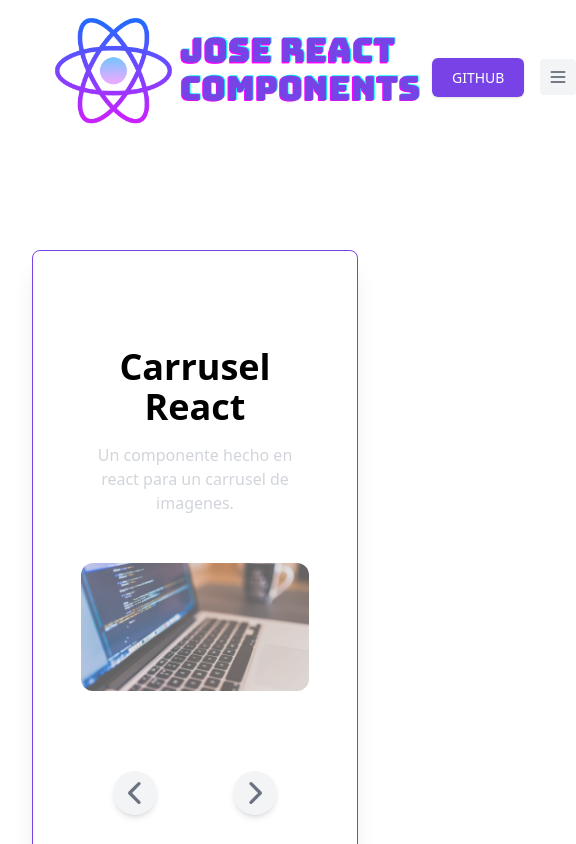
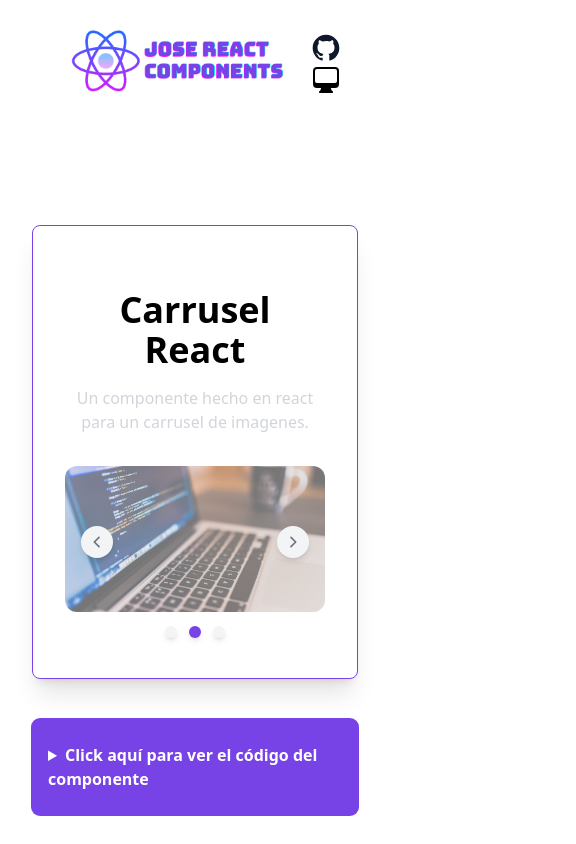
Before and after one commit to JoseOrdaz/jose-react-components, a Next.js app: page / in a window 390 px wide. Shown: the top 844 px of the page, 576 px wide, since content can reach past the window. Built offline with nearby package versions, Linux system fonts and the light colour scheme.

Commit message:
primer componente carrusel

```diff
--- a/components/LayoutWrapper.js
+++ b/components/LayoutWrapper.js
@@ -1,20 +1,28 @@
-import headerNavLinks from "../data/headerNavLinks";
 import Link from "next/link";
+import Image from "next/image";
 
 const LayoutWrapper = () => {
   return (
     <>
       <header aria-label="Site Header" className="bg-white">
-        <div className="mx-auto max-w-screen-xl px-4 sm:px-6 lg:px-8">
+        <div className="mx-auto max-w-6xl px-4 sm:px-6 lg:px-8">
           <div className="flex items-center justify-between">
             <div className="flex-1 md:flex md:items-center md:gap-12">
               <a className="block text-[#7843E6]" href="/">
                 <span className="sr-only">Home</span>
-                <img className="max-w-sm" src="./logo-josereact.png" />
+
+                <Image
+                    className="max-w-sm w-full p-5"
+                    width={300}
+                    height={900}
+                    src="/logo-josereact.png"
+                    alt="imagen"
+                  />
+
               </a>
             </div>
 
-            <div className="md:flex md:items-center md:gap-12">
+            <div className="md:flex md:items-center">
               {/* <nav aria-label="Site Nav" className="hidden md:block">
                 <ul className="flex items-center gap-6 text-sm">
                   <li>
@@ -34,40 +42,24 @@ const LayoutWrapper = () => {
               <div className="flex items-center gap-4">
                 <div className="sm:flex sm:gap-4">
                     <Link
-                    className="rounded-md bg-[#7843E6] px-5 py-2.5 text-sm font-medium text-white shadow"
                     target="_blank"
-                   href="https://github.com/JoseOrdaz">GITHUB</Link>
+                   href="https://github.com/JoseOrdaz"><svg viewBox="0 0 24 24" aria-hidden="true" class="h-8 w-8 fill-slate-900"><path fill-rule="evenodd" clip-rule="evenodd" d="M12 2C6.477 2 2 6.463 2 11.97c0 4.404 2.865 8.14 6.839 9.458.5.092.682-.216.682-.48 0-.236-.008-.864-.013-1.695-2.782.602-3.369-1.337-3.369-1.337-.454-1.151-1.11-1.458-1.11-1.458-.908-.618.069-.606.069-.606 1.003.07 1.531 1.027 1.531 1.027.892 1.524 2.341 1.084 2.91.828.092-.643.35-1.083.636-1.332-2.22-.251-4.555-1.107-4.555-4.927 0-1.088.39-1.979 1.029-2.675-.103-.252-.446-1.266.098-2.638 0 0 .84-.268 2.75 1.022A9.607 9.607 0 0 1 12 6.82c.85.004 1.705.114 2.504.336 1.909-1.29 2.747-1.022 2.747-1.022.546 1.372.202 2.386.1 2.638.64.696 1.028 1.587 1.028 2.675 0 3.83-2.339 4.673-4.566 4.92.359.307.678.915.678 1.846 0 1.332-.012 2.407-.012 2.734 0 .267.18.577.688.48 3.97-1.32 6.833-5.054 6.833-9.458C22 6.463 17.522 2 12 2Z"></path></svg></Link>
 
-                  <div className="hidden sm:flex">
+                  <div className="sm:flex">
                       <Link
-                      className="rounded-md bg-gray-100 px-5 py-2.5 text-sm font-medium text-[#7843E6]"
                       target="_blank"
 
                       href="https://portfolio.joseordaz.com/">
-                        PORTFOLIO
+<svg xmlns="http://www.w3.org/2000/svg" viewBox="0 0 24 24" fill="currentColor" class="w-8 h-8">
+  <path fill-rule="evenodd" d="M2.25 5.25a3 3 0 013-3h13.5a3 3 0 013 3V15a3 3 0 01-3 3h-3v.257c0 .597.237 1.17.659 1.591l.621.622a.75.75 0 01-.53 1.28h-9a.75.75 0 01-.53-1.28l.621-.622a2.25 2.25 0 00.659-1.59V18h-3a3 3 0 01-3-3V5.25zm1.5 0v7.5a1.5 1.5 0 001.5 1.5h13.5a1.5 1.5 0 001.5-1.5v-7.5a1.5 1.5 0 00-1.5-1.5H5.25a1.5 1.5 0 00-1.5 1.5z" clip-rule="evenodd" />
+</svg>
+
                       </Link>
 
                   </div>
                 </div>
 
-                <div className="block md:hidden">
-                  <button className="rounded bg-gray-100 p-2 text-gray-600 transition hover:text-gray-600/75">
-                    <svg
-                      xmlns="http://www.w3.org/2000/svg"
-                      className="h-5 w-5"
-                      fill="none"
-                      viewBox="0 0 24 24"
-                      stroke="currentColor"
-                      strokeWidth="2"
-                    >
-                      <path
-                        strokeLinecap="round"
-                        strokeLinejoin="round"
-                        d="M4 6h16M4 12h16M4 18h16"
-                      />
-                    </svg>
-                  </button>
-                </div>
+
               </div>
             </div>
           </div>
--- a/pages/index.js
+++ b/pages/index.js
@@ -19,7 +19,7 @@ export default function Home() {
       </Head>
       <LayoutWrapper></LayoutWrapper>
 
-      <main className="max-w-4xl mx-auto py-24">
+      <main className="max-w-6xl mx-auto py-24">
         <Carousel  />
 
         <details className="w-full mt-10   font-semibold text-white hover:text-black cursor-pointer hover:bg-gray-100 bg-[#7843E6] rounded-lg ring-1 ring-[#7843E6]">
--- a/src/components/carrusel/Carousel.js
+++ b/src/components/carrusel/Carousel.js
@@ -1,13 +1,8 @@
 import React from "react";
 import { useState, useEffect } from "react";
-import Image from 'next/image';
-
-
-
+import Image from "next/image";
 
 function Slider() {
-
-
   const imagenes = ["/foto.jpg", "/foto1.jpg", "/foto2.jpg"];
 
   const [imagenActual, setImagenActual] = useState(0);
@@ -37,8 +32,8 @@ function Slider() {
 
   return (
     <>
-      <div className="relative transform overflow-hidden min-w-xl rounded-lg bg-white text-left shadow-xl border-[#7843E6] border p-12 transition-all sm:w-full">
-        <div className="mx-auto max-w-xl text-center py-12">
+      <div className="relative transform overflow-hidden min-w-xl rounded-lg bg-white text-left shadow-xl border-[#7843E6] border p-8 transition-all sm:w-full">
+        <div className="mx-auto max-w-xl text-center py-8">
           <h2 className="text-4xl font-bold sm:text-5xl">Carrusel React</h2>
 
           <p className="mt-4 text-gray-300">
@@ -65,9 +60,8 @@ function Slider() {
                   <Image
                     className="rounded-xl"
                     key={index}
-                    width={900}
-                    height={900}
-
+                    width={1200}
+                    height={1200}
                     src={imagen}
                     alt="imagen"
                   />
@@ -75,46 +69,8 @@ function Slider() {
               </div>
             );
           })}
-          <button
-            className="absolute left-8 top-52  w-11 h-11 flex justify-center items-center rounded-full shadow-md z-10 bg-gray-100 hover:bg-gray-200"
-            onClick={anteriorImagen}
-          >
-            <svg
-              className=" w-8 h-8 font-bold transition duration-500 ease-in-out transform motion-reduce:transform-none text-gray-500 hover:text-gray-600 hover:-translate-x-0.5"
-              fill="none"
-              stroke="currentColor"
-              viewBox="0 0 24 24"
-              xmlns="http://www.w3.org/2000/svg"
-            >
-              <path
-                strokeLinecap="round"
-                strokeLinejoin="round"
-                strokeWidth="2.5"
-                d="M15 19l-7-7 7-7"
-              ></path>
-            </svg>
-          </button>
-          <button
-            className="absolute right-8 top-52 w-11 h-11 flex justify-center items-center rounded-full shadow-md z-10 bg-gray-100 hover:bg-gray-200"
-            onClick={siguienteImagen}
-          >
-            <svg
-              className=" w-8 h-8 font-bold transition duration-500 ease-in-out transform motion-reduce:transform-none text-gray-500 hover:text-gray-600 hover:translate-x-0.5"
-              fill="none"
-              stroke="currentColor"
-              viewBox="0 0 24 24"
-              xmlns="http://www.w3.org/2000/svg"
-            >
-              <path
-                strokeLinecap="round"
-                strokeLinejoin="round"
-                strokeWidth="2.5"
-                d="M9 5l7 7-7 7"
-              ></path>
-            </svg>
-          </button>
 
-          <div className="absolute z-30 flex space-x-3 -translate-x-1/2 bottom-5 left-1/2">
+          <div className="absolute z-30 flex space-x-3 -translate-x-1/2 bottom-2 left-1/2">
             <button
               className={
                 imagenActual === 0
@@ -140,6 +96,44 @@ function Slider() {
               onClick={() => setImagenActual(2)}
             ></button>
           </div>
+          <button
+            className="absolute left-4 top-1/3 sm:top-1/2  w-8 h-8 flex justify-center items-center rounded-full shadow-md z-10 bg-gray-100 hover:bg-gray-200"
+            onClick={anteriorImagen}
+          >
+            <svg
+              className=" w-4 h-4 font-bold transition duration-500 ease-in-out transform motion-reduce:transform-none text-gray-500 hover:text-gray-600 hover:-translate-x-0.5"
+              fill="none"
+              stroke="currentColor"
+              viewBox="0 0 24 24"
+              xmlns="http://www.w3.org/2000/svg"
+            >
+              <path
+                strokeLinecap="round"
+                strokeLinejoin="round"
+                strokeWidth="2.5"
+                d="M15 19l-7-7 7-7"
+              ></path>
+            </svg>
+          </button>
+          <button
+            className="absolute right-4 top-1/3 w-8 h-8 sm:top-1/2 flex justify-center items-center rounded-full shadow-md z-10 bg-gray-100 hover:bg-gray-200"
+            onClick={siguienteImagen}
+          >
+            <svg
+              className=" w-4 h-4 sm: font-bold transition duration-500 ease-in-out transform motion-reduce:transform-none text-gray-500 hover:text-gray-600 hover:translate-x-0.5"
+              fill="none"
+              stroke="currentColor"
+              viewBox="0 0 24 24"
+              xmlns="http://www.w3.org/2000/svg"
+            >
+              <path
+                strokeLinecap="round"
+                strokeLinejoin="round"
+                strokeWidth="2.5"
+                d="M9 5l7 7-7 7"
+              ></path>
+            </svg>
+          </button>
         </div>
       </div>
     </>
--- a/styles/globals.css
+++ b/styles/globals.css
@@ -3,6 +3,26 @@
 @tailwind utilities;
 
 
-.carrusel {display: flex;height: 450px;width: 100%;max-width: 800px;position:relative;}
-.carrusel .slide {opacity: 0;transition: opacity 3.5s ease-in-out;position:relative;}
-.carrusel .slide.active {opacity: 1;transition: opacity 3.5s ease-in-out;}
+.carrusel {display: flex;height: 650px;width: 100%;max-width: 1200px;position:relative;}
+.carrusel .slide {opacity: 0;transition: opacity 3.5s ease-in-out;position:absolute;}
+.carrusel .slide.active {opacity: 1;transition: opacity 3.5s ease-in-out;position:absolute;}
+
+
+@media only screen and (max-width: 768PX) {
+  .carrusel {height: 350px;}
+
+
+}
+
+@media only screen and (max-width: 600px) {
+  .carrusel {height: 250px;}
+
+
+}
+
+
+@media only screen and (max-width: 468px) {
+  .carrusel {height: 180px;}
+
+
+}
```
Also changed, not shown: src/components/codemirror/components/codeblocks.js (+65 -43 lines).
